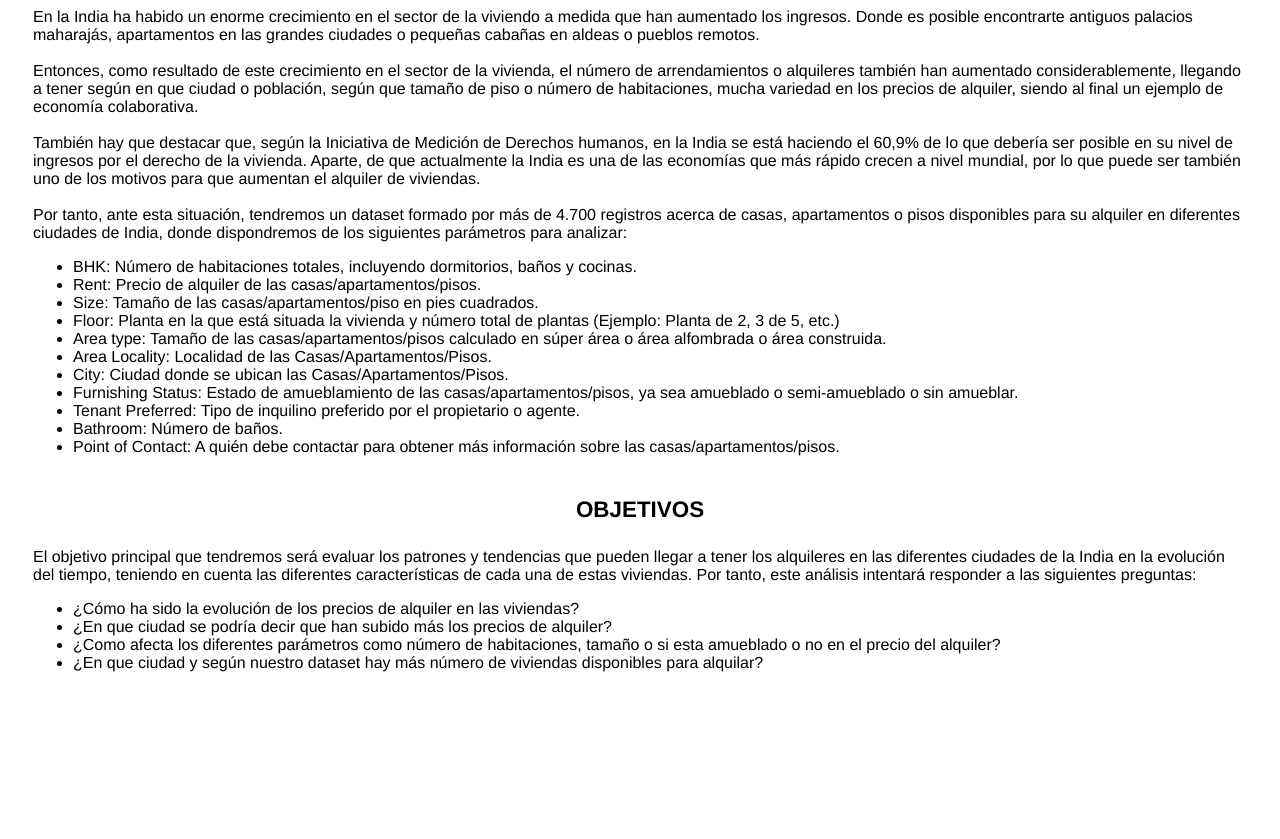
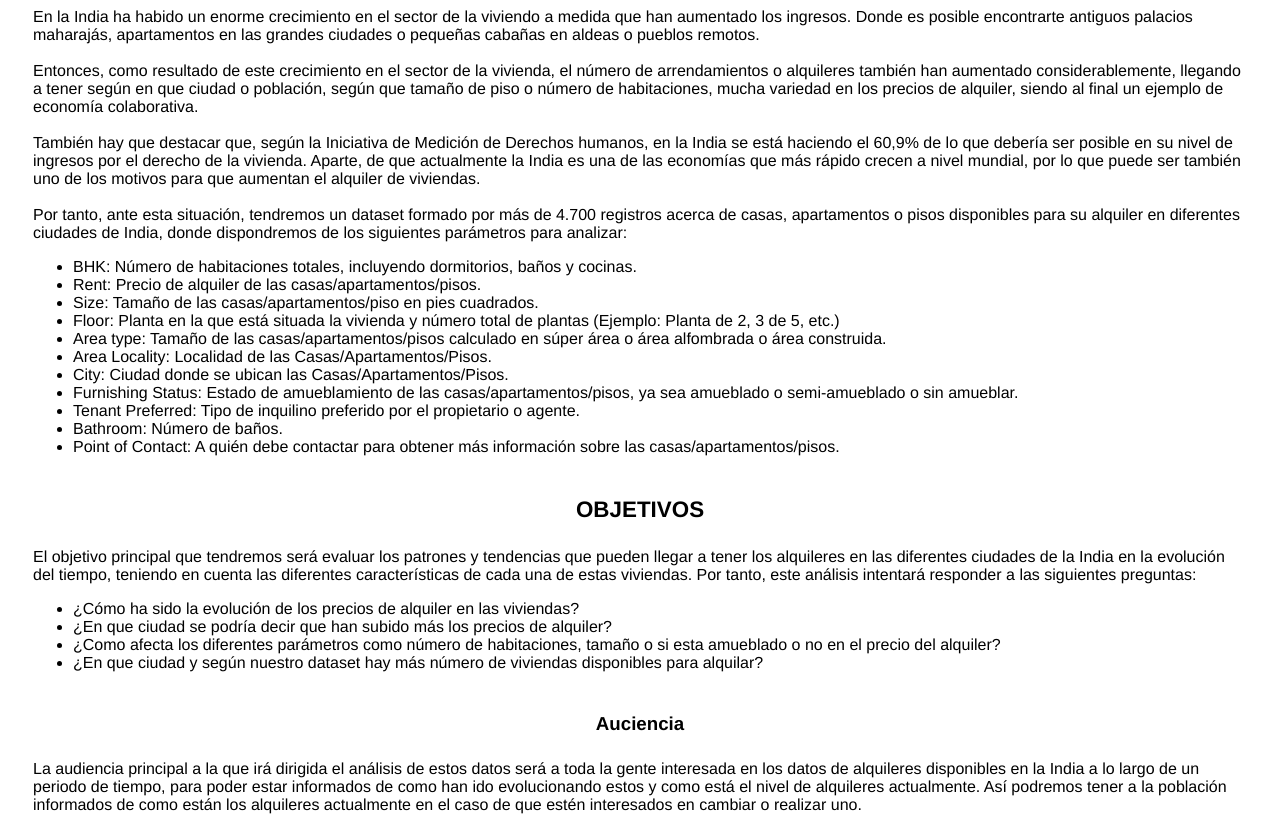
Before and after one commit to alberto304/Trabajo-final-Visualizaci-n, a website: page index.html in a window 1280 px wide. Shown: the part 483-1322 px from the top of the page. Before the commit the page ends 1196 px from the top, so only its background shows below. Drawn offline with nearby package versions, Linux system fonts and the light colour scheme.

Commit message:
1 file modified

```diff
--- a/index.html
+++ b/index.html
@@ -92,8 +92,6 @@ Por tanto, ante esta situación, tendremos un dataset formado por más de 4.700
 
 
 
-
-
 <!-- add intro text to the page body -->
 <div class="summary">
     <h2 class="text-title">Objetivos</h2>
@@ -110,7 +108,10 @@ Por tanto, ante esta situación, tendremos un dataset formado por más de 4.700
 </div>
 
 
-
+<div class="summary">
+<h3 class="text-title">Auciencia</h3>
+<div class="text">
+La audiencia principal a la que irá dirigida el análisis de estos datos será a toda la gente interesada en los datos de alquileres disponibles en la India a lo largo de un periodo de tiempo, para poder estar informados de como han ido evolucionando estos y como está el nivel de alquileres actualmente. Así podremos tener a la población informados de como están los alquileres actualmente en el caso de que estén interesados en cambiar o realizar uno.
 
 
 
```
Lines whose indentation alone changed are shown as unchanged.
